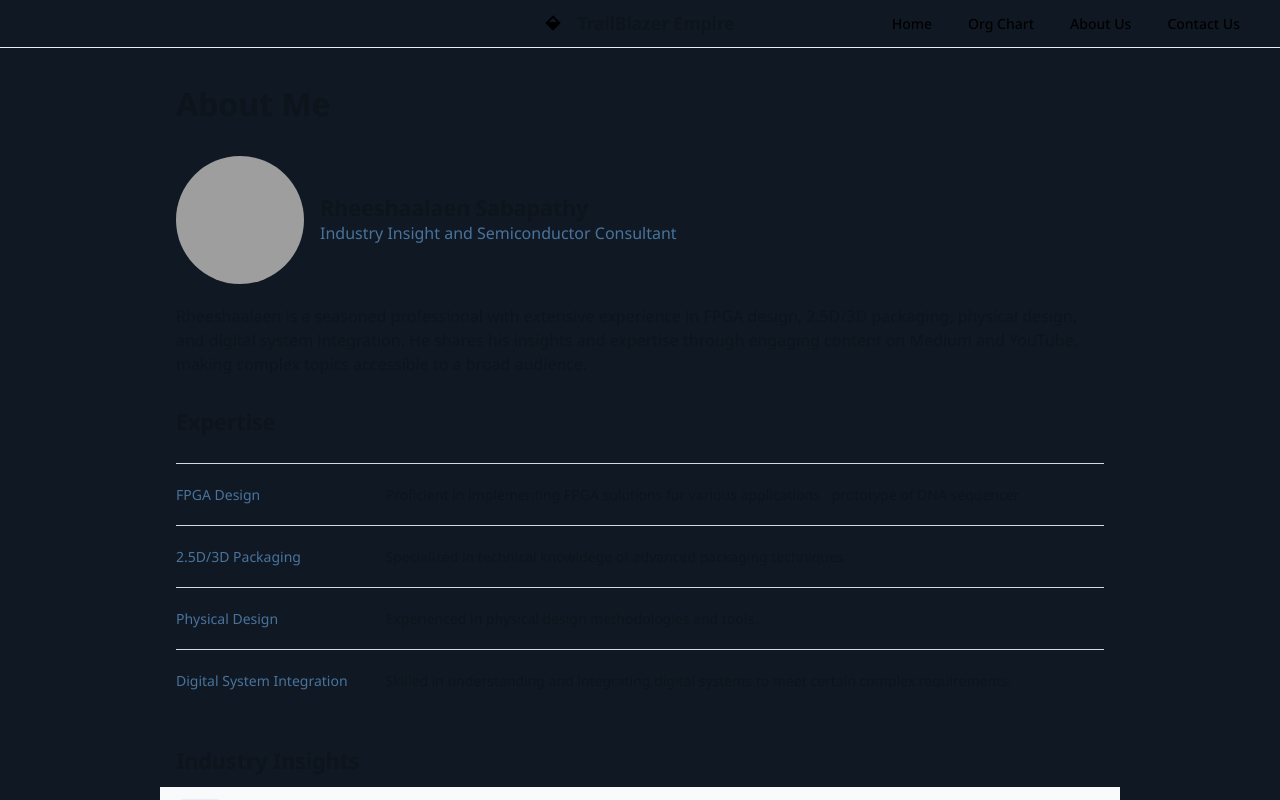
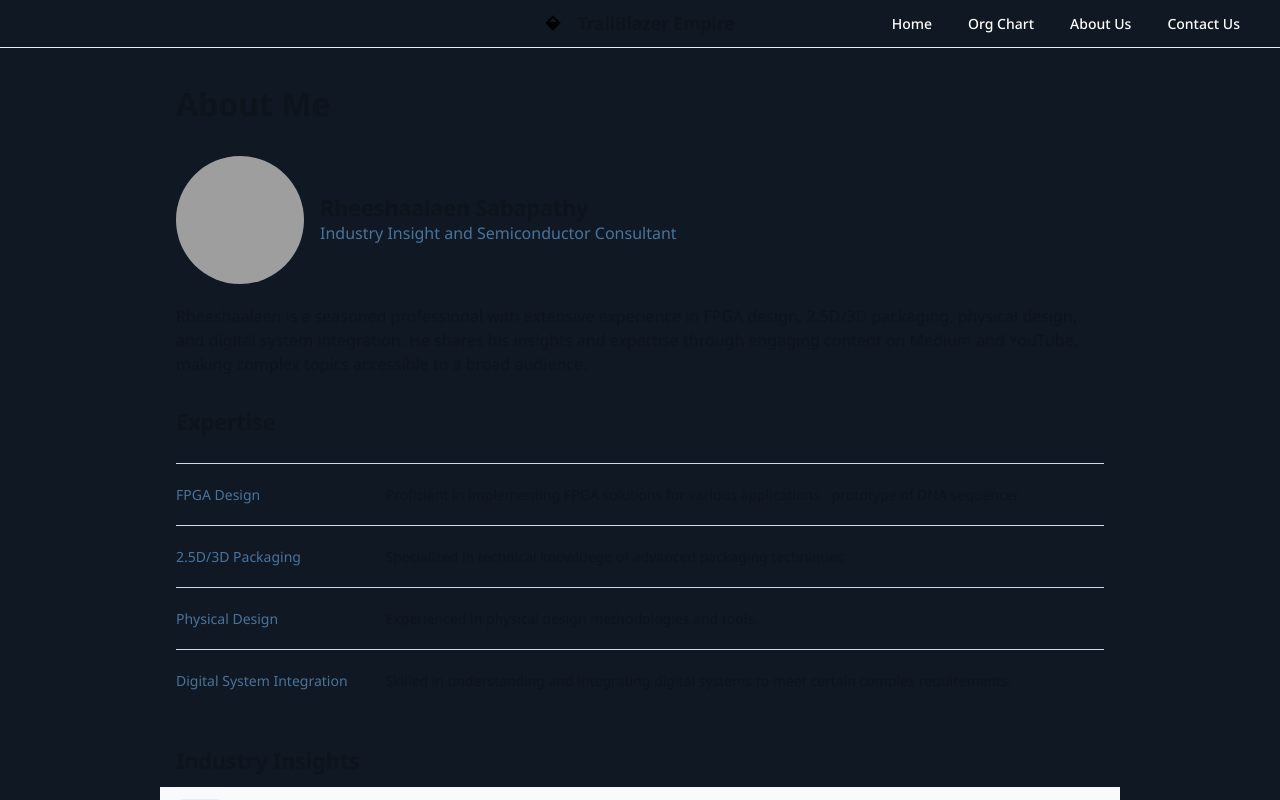
Before and after one commit to TrailBlaZerEmpire/TrailBlazer_Empire, a plain HTML site: page AboutUs.html in a window 1280 px wide. Drawn offline with nearby package versions, Linux system fonts and the light colour scheme; grey boxes are pictures that could not be loaded.

Commit message:
Update AboutUs.html

```diff
--- a/AboutUs.html
+++ b/AboutUs.html
@@ -60,10 +60,10 @@
             <!-- This is where Block 2 goes -->
             <!-- ✅ NAVIGATION LINKS: Updated to be real links -->
              <nav class="flex items-center gap-9">
-               <a class="text-black text-sm font-medium leading-normal" href="index.html">Home</a>
-               <a class="text-black text-sm font-medium leading-normal" href="OrgChart.html">Org Chart</a>
-               <a class="text-black text-sm font-medium leading-normal" href="AboutUs.html">About Us</a>
-              <a class="text-black text-sm font-medium leading-normal" href="ContactUs.html">Contact Us</a>
+               <a class="text-white text-sm font-medium leading-normal" href="index.html">Home</a>
+               <a class="text-white text-sm font-medium leading-normal" href="OrgChart.html">Org Chart</a>
+               <a class="text-white text-sm font-medium leading-normal" href="AboutUs.html">About Us</a>
+              <a class="text-white text-sm font-medium leading-normal" href="ContactUs.html">Contact Us</a>
              </nav>
         <!--
         <nav class="flex items-center gap-9">
```
